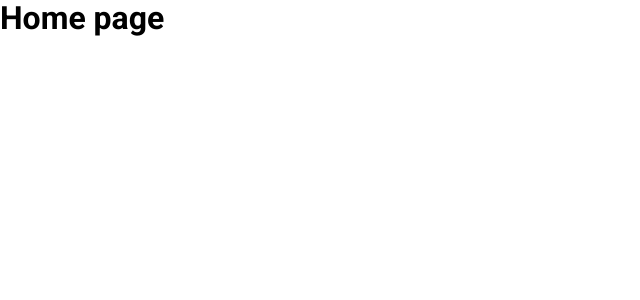
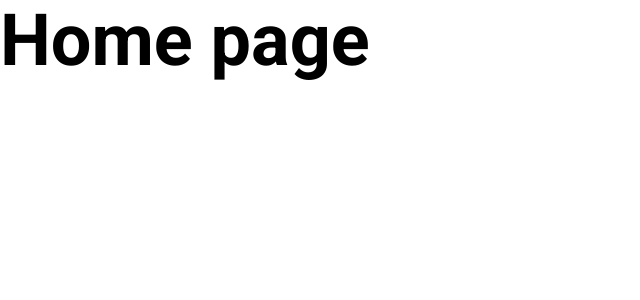
Before and after one commit to sargisshahinyan/sip-solutions, a Next.js app: page /sip in a window 1280 px wide. Shown: the top 300 px of the page, without its empty margins (0-640 px from the left). Built offline with nearby package versions, Linux system fonts and the light colour scheme.

Commit message:
feat: Example css file

```diff
--- a/src/app/sip/page.tsx
+++ b/src/app/sip/page.tsx
@@ -1,3 +1,5 @@
+import styles from "./styles.module.scss";
+
 export default function Home() {
-    return <h1>Home page</h1>;
+  return <h1 className={styles["some-class"]}>Home page</h1>;
 }
--- /dev/null
+++ b/src/app/sip/styles.module.scss
@@ -0,0 +1,3 @@
+.some-class {
+  font-size: 72px;
+}
```
